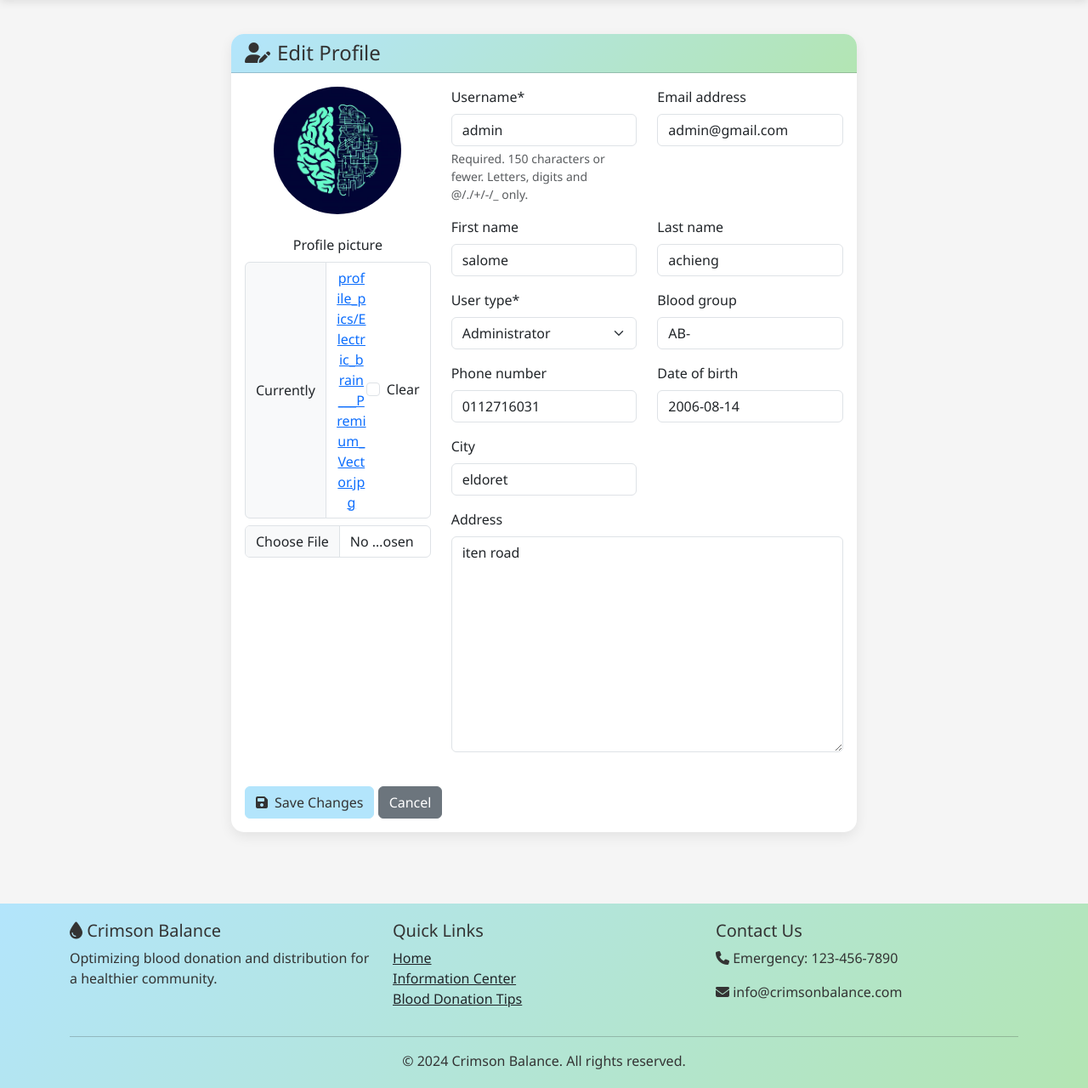
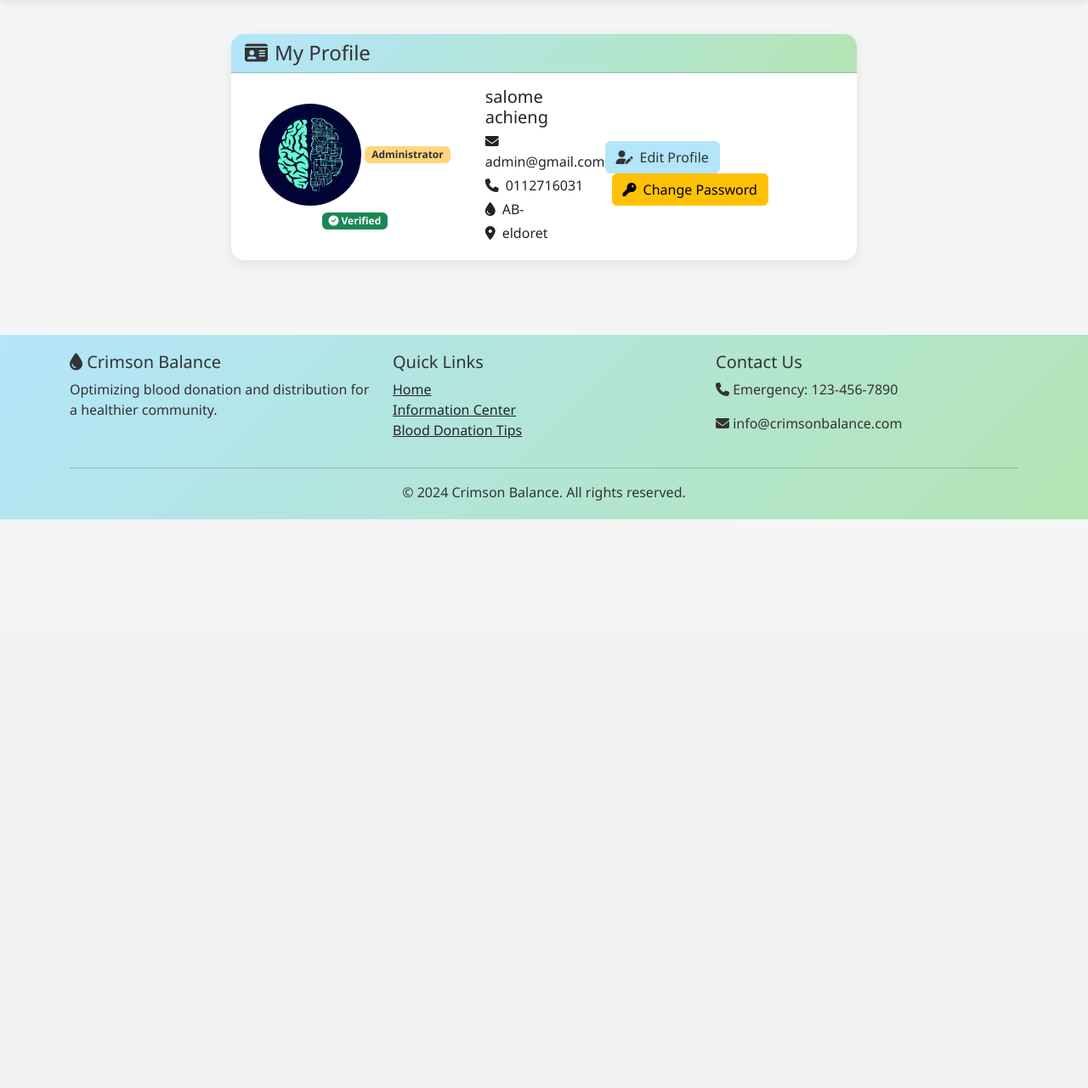
Before and after one commit to nanatoto-droid/CrimsonBalance, a Django app: page /accounts/profile/ in a window 1280 px wide. Shown: the part 56-1336 px from the top of the page at 85% size. After the commit the page ends 667 px from the top, so only its background shows below. Run offline with Django 5.2, Linux system fonts and the light colour scheme; a user stored in the database is signed in; some libraries are stand-ins or nearby versions.

Commit message:
initial commit

```diff
--- a/crimsonbalance/urls.py
+++ b/crimsonbalance/urls.py
@@ -18,12 +18,24 @@ from django.contrib import admin
 from django.urls import path, include
 from django.conf import settings
 from django.conf.urls.static import static
+from django.contrib.auth import views as auth_views
+
 
 urlpatterns = [
     path('admin/', admin.site.urls),
     path('', include('bloodapp.urls')),
     path('accounts/', include('accounts.urls')),
     path('chat/', include('chat.urls')),
+    path('accounts/password_change/', auth_views.PasswordChangeView.as_view(
+        template_name='accounts/password_change.html',
+        success_url='/accounts/password_change/done/'
+    ), name='password_change'),
+
+    path('accounts/password_change/done/', auth_views.PasswordChangeDoneView.as_view(
+        template_name='accounts/password_change_done.html'
+    ), name='password_change_done'),
+
+
 ]
 
 if settings.DEBUG:
--- a/templates/accounts/profile.html
+++ b/templates/accounts/profile.html
@@ -6,7 +6,44 @@
 {% block content %}
 <div class="row">
     <div class="col-md-8 offset-md-2">
-        <div class="card">
+        <!-- Profile Summary -->
+        <div class="card mb-4">
+            <div class="card-header">
+                <h4 class="mb-0"><i class="fas fa-id-card me-2"></i>My Profile</h4>
+            </div>
+            <div class="card-body d-flex align-items-center">
+                <div class="text-center me-4">
+                    {% if user.profile_picture %}
+                        <img src="{{ user.profile_picture.url }}" class="rounded-circle" width="120" height="120" alt="Profile">
+                    {% else %}
+                        <div class="rounded-circle bg-secondary d-inline-flex align-items-center justify-content-center" style="width: 120px; height: 120px;">
+                            <i class="fas fa-user fa-3x text-light"></i>
+                        </div>
+                    {% endif %}
+                    <span class="badge mt-2 {{ user.user_type }}-badge">{{ user.get_user_type_display }}</span>
+                    {% if user.is_verified %}
+                        <span class="badge bg-success mt-2"><i class="fas fa-check-circle"></i> Verified</span>
+                    {% endif %}
+                </div>
+                <div>
+                    <h5 class="mb-1">{{ user.get_full_name|default:user.username }}</h5>
+                    <p class="mb-1"><i class="fas fa-envelope me-2"></i>{{ user.email }}</p>
+                    <p class="mb-1"><i class="fas fa-phone me-2"></i>{{ user.phone_number|default:"Not provided" }}</p>
+                    <p class="mb-1"><i class="fas fa-tint me-2"></i>{{ user.blood_group|default:"Not specified" }}</p>
+                    <p class="mb-1"><i class="fas fa-map-marker-alt me-2"></i>{{ user.city|default:"Unknown" }}</p>
+                </div>
+                <div class="mt-3">
+                    <button class="btn btn-primary" id="editProfileBtn">
+                        <i class="fas fa-user-edit me-2"></i>Edit Profile
+                    </button>
+                        <a href="{% url 'password_change' %}" class="btn btn-warning ms-2">
+                            <i class="fas fa-key me-2"></i>Change Password
+                        </a>
+                </div>
+            </div>
+        </div>
+
+        <div id="editProfileForm" class="card d-none">
             <div class="card-header">
                 <h4 class="mb-0"><i class="fas fa-user-edit me-2"></i>Edit Profile</h4>
             </div>
@@ -71,11 +108,30 @@
                         <button type="submit" class="btn btn-primary">
                             <i class="fas fa-save me-2"></i>Save Changes
                         </button>
-                        <a href="{% url 'home' %}" class="btn btn-secondary">Cancel</a>
+                        <button type="button" class="btn btn-secondary" id="cancelEditBtn">Cancel</button>
                     </div>
                 </form>
             </div>
         </div>
     </div>
 </div>
+{% block extra_js %}
+<script>
+document.addEventListener("DOMContentLoaded", function() {
+  const editBtn = document.getElementById("editProfileBtn");
+  const cancelBtn = document.getElementById("cancelEditBtn");
+  const formCard = document.getElementById("editProfileForm");
+
+  editBtn.addEventListener("click", function() {
+    formCard.classList.remove("d-none");   // show form
+    editBtn.classList.add("d-none");       // hide button
+  });
+
+  cancelBtn.addEventListener("click", function() {
+    formCard.classList.add("d-none");      // hide form
+    editBtn.classList.remove("d-none");    // show button again
+  });
+});
+</script>
 {% endblock %}
+{% endblock %}
--- a/templates/base.html
+++ b/templates/base.html
@@ -114,6 +114,21 @@
         .doctor-badge {
             background-color: var(--pastel-blue);
             color: #333;
+        }
+        .admin-badge {
+        background-color: #FFD580; /* pastel yellow */
+        color: #333;
+        }
+        .list-group-item {
+        color: #333;
+        font-weight: 500;
+        padding: 12px 15px;
+        }
+
+        .list-group-item.active {
+        background-color: var(--pastel-blue);
+        color: #333;
+        font-weight: 600;
         }
     </style>
 
```
Also changed, not shown: bloodapp/views.py (+23 -6 lines), templates/accounts/password_change.html (added, +28 -0 lines), templates/accounts/password_change_done.html (added, +14 -0 lines), templates/bloodapp/information_centre.html (+7 -6 lines), db.sqlite3.
